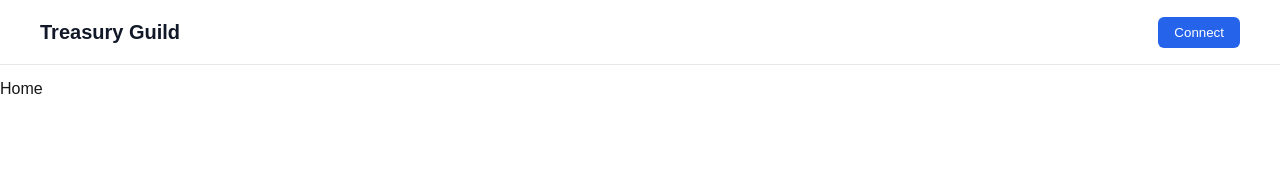
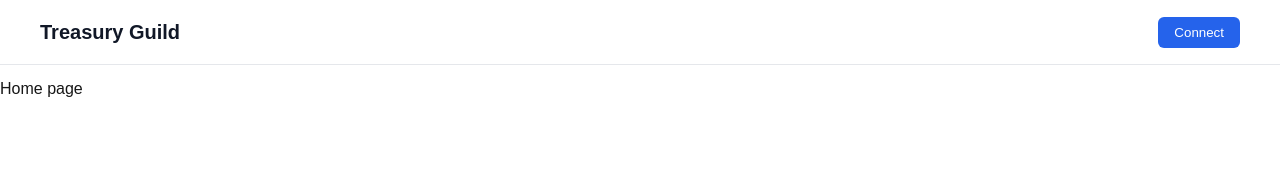
Before and after one commit to treasuryguild/treasury-guild-dapp, a Next.js app: page / in a window 1280 px wide. Shown: the top 170 px of the page. Built offline with nearby package versions, Linux system fonts and the light colour scheme; no server answers; what @meshsdk/react would draw is missing.

Commit message:
fix: update home component text for clarity

```diff
--- a/pages/index.tsx
+++ b/pages/index.tsx
@@ -6,7 +6,7 @@ const Home: NextPage = () => {
 
   return (
     <div>
-      Home
+      Home page
     </div>
   );
 };
```
